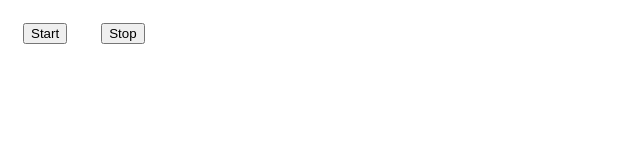
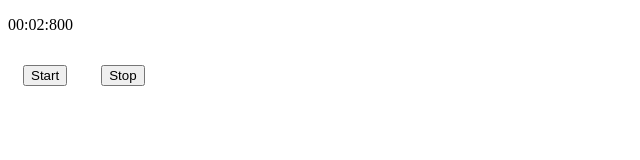
Before and after one commit to ksendows/fe-advanced-hw, a plain HTML site: page module14/index.html in a window 1280 px wide. Both pictures are taken after a click on the button "Start". Shown: the whole page, without its empty margins (0-640 px from the left). Drawn offline with Linux system fonts and the light colour scheme.

Commit message:
timer visualization added

```diff
--- a/module14/index.html
+++ b/module14/index.html
@@ -7,6 +7,7 @@
 
 </head>
 <body>
+<p id="timer">00:00:00</p>
 <button id="start-button">Start</button>
 <button id="stop-button">Stop</button>
 <script src="index.js"></script>
--- a/module14/index.js
+++ b/module14/index.js
@@ -4,21 +4,57 @@
 // При нажатии на кнопку stop, функция сохраняет значение текущего момента времени в stopTime и записывает разницу между startTime и stopTime в interval.
 // При нажатии на stop, значение interval выводится в консоль.
 
+const timer = {
+  currentTime: 0,
+  id: ""
+};
+
+const timerOutput = document.querySelector("#timer");
+const startBtn = document.querySelector('#start-button');
+const stopBtn = document.querySelector('#stop-button');
+
 const Timer = function () {
 }
 
 Timer.prototype.start = function () {
   this.startTime = new Date;
+
+  if (!timer.id) {
+    timer.id = setInterval(() => {
+      timer.currentTime += 4;
+      timerOutput.textContent = getFormattedTime(timer.currentTime);
+    }, 4);
+  }
 }
 
 Timer.prototype.stop = function () {
   this.stopTime = new Date;
   this.interval = this.stopTime - this.startTime;
-  if (this.interval) {console.log(`Прошло ${Math.round(this.interval/10)/100} секунд с последнего нажатия клавиши Start`)};
+
+  if (this.interval && timer.id) {console.log(`Прошло ${Math.round(this.interval/100)/10} секунд с нажатия клавиши Start`)};
+
+  clearInterval(timer.id);
+  timer.id = '';
+  timer.currentTime = 0;
 }
 
-const startBtn = document.querySelector('#start-button');
-const stopBtn = document.querySelector('#stop-button');
+
+function getFormattedTime(time) {
+  const date = new Date(time);
+  const mt =
+    date.getMinutes() > 9 ? date.getMinutes() : "0" + date.getMinutes();
+  const sc =
+    date.getSeconds() > 9 ? date.getSeconds() : "0" + date.getSeconds();
+  const ms =
+    date.getMilliseconds() < 10
+      ? "00" + date.getMilliseconds()
+      : date.getMilliseconds() < 100
+        ? "0" + date.getMilliseconds()
+        : date.getMilliseconds();
+
+  return `${mt}:${sc}:${ms}`;
+}
+
 
 const a = new Timer();
 startBtn.addEventListener('click', () => {a.start()});
```
